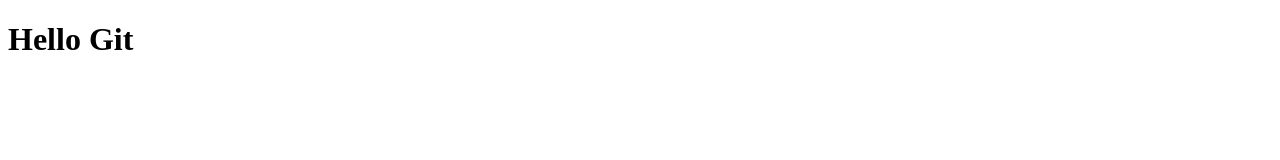
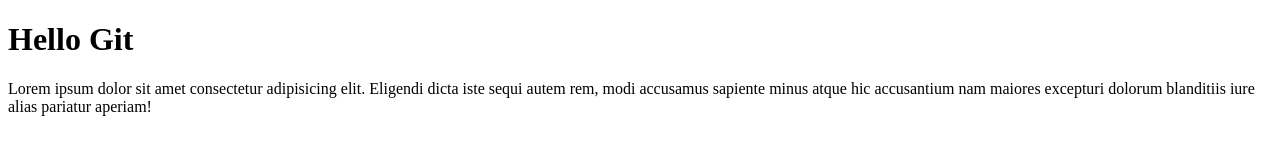
Before and after one commit to Laisbelo/exemplo, a plain HTML site: page index.html in a window 1280 px wide. Drawn offline with Linux system fonts and the light colour scheme.

Commit message:
Parágrafo no arquivo index.html

```diff
--- a/index.html
+++ b/index.html
@@ -8,5 +8,10 @@
 </head>
 <body>
     <h1>Hello Git</h1>
+
+    <p>Lorem ipsum dolor sit amet consectetur adipisicing elit. Eligendi dicta iste sequi autem rem, modi accusamus sapiente minus atque hic accusantium nam maiores excepturi dolorum blanditiis iure alias pariatur aperiam!
+
+    </p>
+
 </body>
 </html>
```
